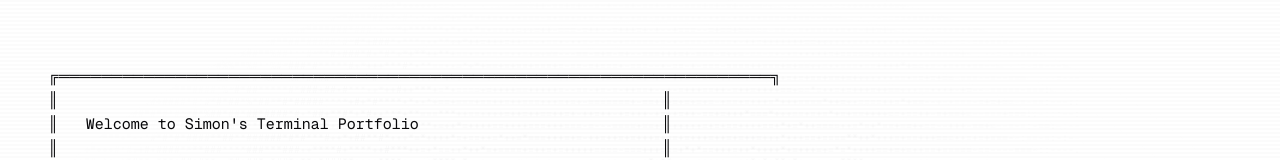
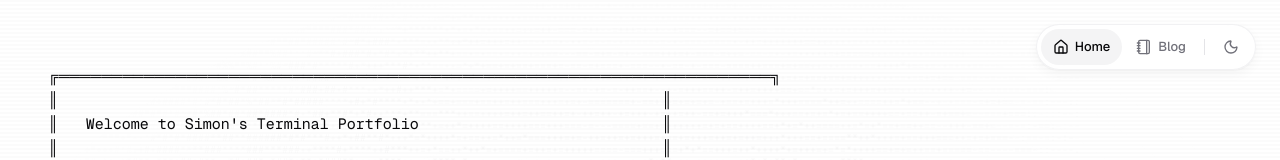
Before and after one commit to simon-hng/portfolio, a Next.js app: page / in a window 1280 px wide. Shown: the top 160 px of the page. Built offline with nearby package versions, Linux system fonts and the light colour scheme.

Commit message:
add navigation

```diff
--- a/src/app/globals.css
+++ b/src/app/globals.css
@@ -358,3 +358,94 @@
 .terminal-container::-webkit-scrollbar-thumb:hover {
   background: hsl(var(--muted-foreground) / 0.5);
 }
+
+/* ========================================
+   Navigation Styles (Linear-inspired)
+   ======================================== */
+
+.nav-container {
+  position: fixed;
+  top: 1rem;
+  right: 1rem;
+  z-index: 50;
+}
+
+@media (min-width: 768px) {
+  .nav-container {
+    top: 1.5rem;
+    right: 1.5rem;
+  }
+}
+
+.nav-inner {
+  display: flex;
+  align-items: center;
+  gap: 0.125rem;
+  padding: 0.25rem;
+  background: hsl(var(--background) / 0.8);
+  backdrop-filter: blur(12px);
+  -webkit-backdrop-filter: blur(12px);
+  border: 1px solid hsl(var(--border) / 0.5);
+  border-radius: 9999px;
+  box-shadow:
+    0 1px 2px hsl(var(--foreground) / 0.04),
+    0 4px 12px hsl(var(--foreground) / 0.04);
+}
+
+.dark .nav-inner {
+  background: hsl(var(--background) / 0.7);
+  border-color: hsl(var(--border) / 0.3);
+  box-shadow:
+    0 1px 2px hsl(0 0% 0% / 0.2),
+    0 4px 16px hsl(0 0% 0% / 0.3),
+    inset 0 1px 0 hsl(var(--foreground) / 0.03);
+}
+
+.nav-item {
+  display: flex;
+  align-items: center;
+  gap: 0.375rem;
+  padding: 0.5rem 0.75rem;
+  border-radius: 9999px;
+  font-size: 0.8125rem;
+  font-weight: 500;
+  color: hsl(var(--muted-foreground));
+  transition: all 0.15s ease;
+  cursor: pointer;
+  background: transparent;
+  border: none;
+  text-decoration: none;
+}
+
+.nav-item:hover {
+  color: hsl(var(--foreground));
+  background: hsl(var(--muted) / 0.8);
+}
+
+.nav-item-active {
+  color: hsl(var(--foreground));
+  background: hsl(var(--muted));
+}
+
+.nav-icon {
+  width: 1rem;
+  height: 1rem;
+  flex-shrink: 0;
+}
+
+.nav-label {
+  display: none;
+}
+
+@media (min-width: 640px) {
+  .nav-label {
+    display: inline;
+  }
+}
+
+.nav-divider {
+  width: 1px;
+  height: 1rem;
+  background: hsl(var(--border));
+  margin: 0 0.25rem;
+}
--- a/src/app/layout.tsx
+++ b/src/app/layout.tsx
@@ -6,6 +6,7 @@ import { GeistMono } from "geist/font/mono";
 import "./globals.css";
 import React from "react";
 import { ThemeProvider } from "@/components/theme-provider";
+import { Nav } from "@/components/nav";
 
 export const metadata: Metadata = {
   title: "Portfolio",
@@ -26,6 +27,7 @@ export default function RootLayout({
           enableSystem
           disableTransitionOnChange
         >
+          <Nav />
           {children}
         </ThemeProvider>
       </body>
--- /dev/null
+++ b/src/components/nav.tsx
@@ -0,0 +1,66 @@
+"use client";
+
+import Link from "next/link";
+import { usePathname } from "next/navigation";
+import { Home, Notebook, Sun, Moon } from "lucide-react";
+import { useTheme } from "next-themes";
+import { useEffect, useState } from "react";
+
+const navItems = [
+  { href: "/", label: "Home", icon: Home },
+  { href: "/blog", label: "Blog", icon: Notebook },
+];
+
+export function Nav() {
+  const pathname = usePathname();
+  const { theme, setTheme } = useTheme();
+  const [mounted, setMounted] = useState(false);
+
+  useEffect(() => {
+    setMounted(true);
+  }, []);
+
+  const toggleTheme = () => {
+    setTheme(theme === "dark" ? "light" : "dark");
+  };
+
+  return (
+    <nav className="nav-container">
+      <div className="nav-inner">
+        {navItems.map((item) => {
+          const isActive = pathname === item.href;
+          const Icon = item.icon;
+
+          return (
+            <Link
+              key={item.href}
+              href={item.href}
+              className={`nav-item ${isActive ? "nav-item-active" : ""}`}
+            >
+              <Icon className="nav-icon" />
+              <span className="nav-label">{item.label}</span>
+            </Link>
+          );
+        })}
+
+        <div className="nav-divider" />
+
+        <button
+          onClick={toggleTheme}
+          className="nav-item"
+          aria-label="Toggle theme"
+        >
+          {mounted ? (
+            theme === "dark" ? (
+              <Sun className="nav-icon" />
+            ) : (
+              <Moon className="nav-icon" />
+            )
+          ) : (
+            <div className="nav-icon" />
+          )}
+        </button>
+      </div>
+    </nav>
+  );
+}
```
